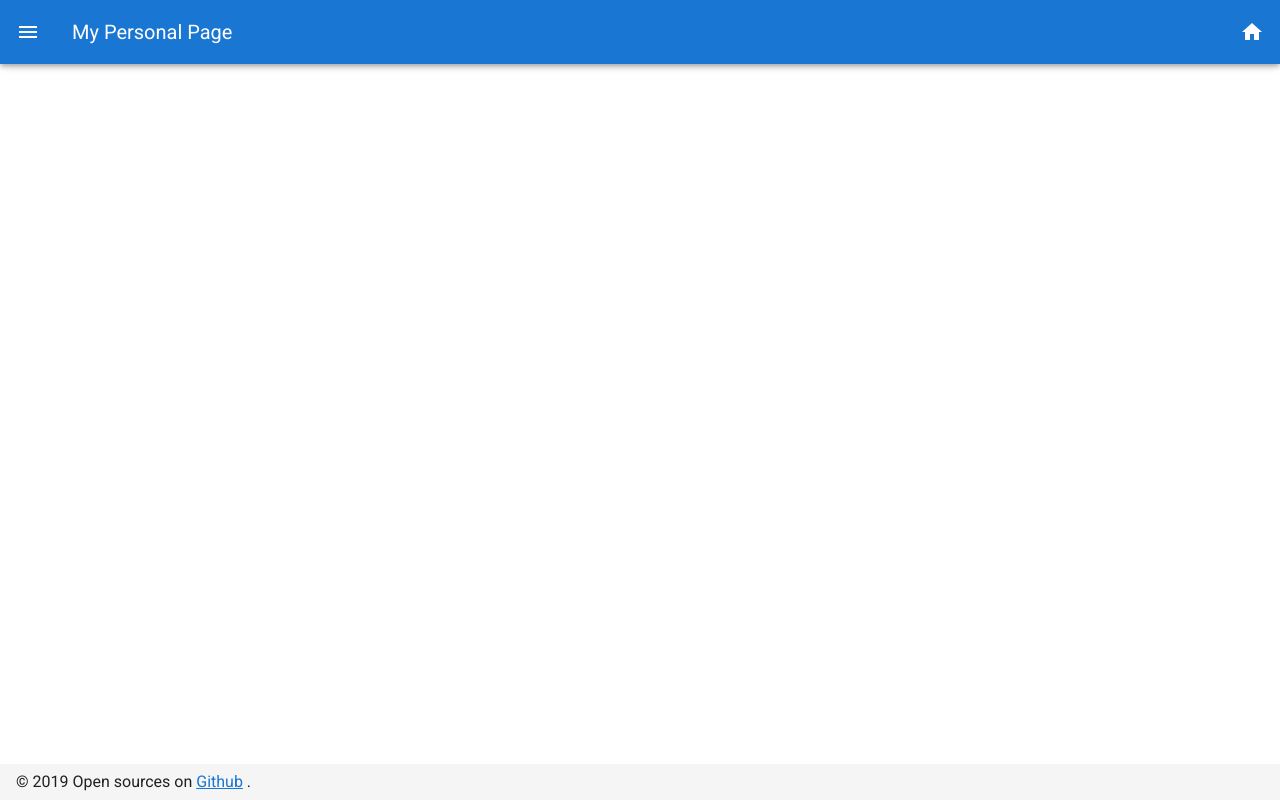
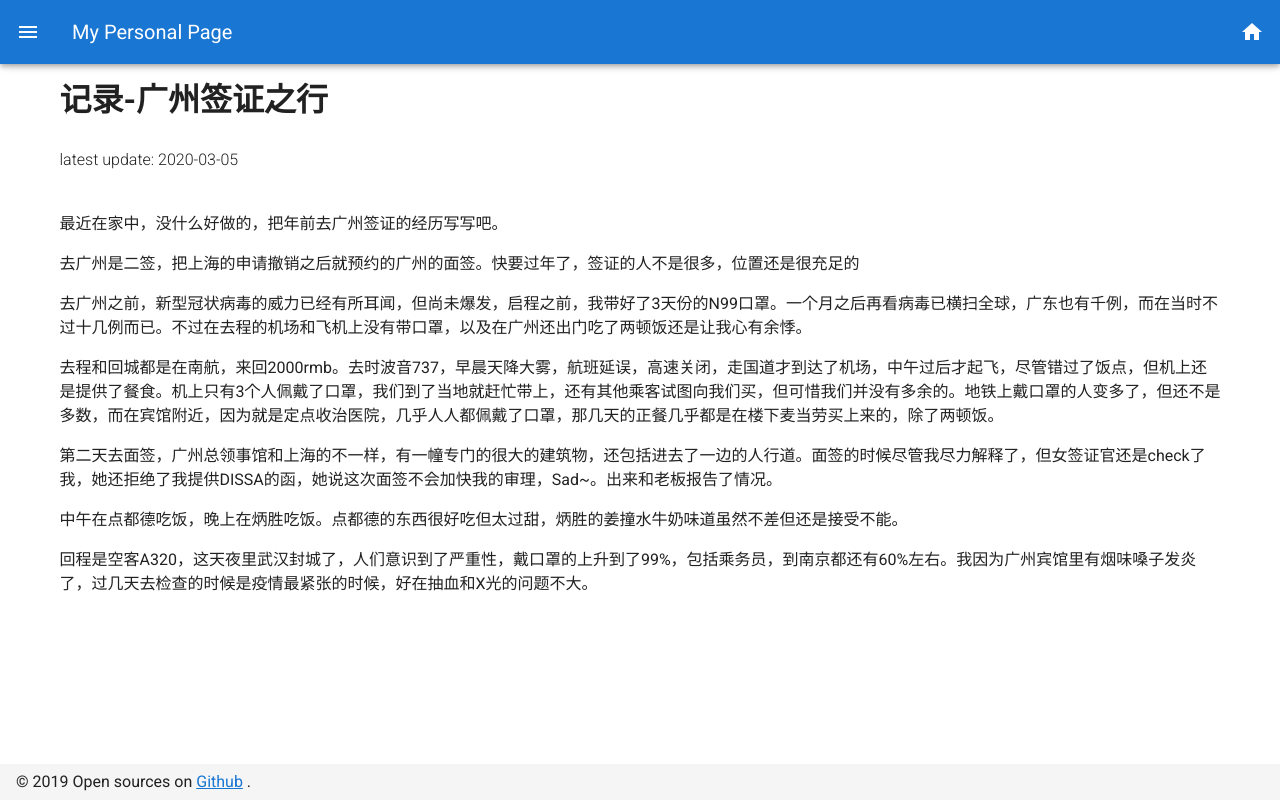
Before and after one commit to jialanxin/personalPage, a Nuxt app: page /posts/VisaGuangzhou in a window 1280 px wide. Built offline with nearby package versions, Linux system fonts and the light colour scheme.

Commit message:
write VisaGuangzhou

```diff
--- a/pages/index.vue
+++ b/pages/index.vue
@@ -33,6 +33,12 @@ export default {
     return {
       posts: [
         {
+          id: 5,
+          title: "记录-广州签证之行",
+          lastUpdate: "2020-03-05",
+          link: "/posts/VisaGuangzhou"
+        },
+        {
           id: 4,
           title: "安装ArchWSL",
           lastUpdate: "2020-03-02",
--- /dev/null
+++ b/pages/posts/VisaGuangzhou.vue
@@ -0,0 +1,43 @@
+<template>
+<v-container>
+  <v-row>
+    <v-col>
+      <h1>{{title}}</h1>
+    </v-col>
+  </v-row>
+  <v-row>
+    <v-col>
+      <p class="font-weight-light">latest update: {{lastUpdate}}</p>
+    </v-col>
+  </v-row>
+  <v-row>
+    <v-col>
+        <p>最近在家中，没什么好做的，把年前去广州签证的经历写写吧。</p>
+        <p>去广州是二签，把上海的申请撤销之后就预约的广州的面签。快要过年了，签证的人不是很多，位置还是很充足的</p>
+        <p>去广州之前，新型冠状病毒的威力已经有所耳闻，但尚未爆发，启程之前，我带好了3天份的N99口罩。一个月之后再看病毒已横扫全球，广东也有千例，而在当时不过十几例而已。不过在去程的机场和飞机上没有带口罩，以及在广州还出门吃了两顿饭还是让我心有余悸。</p>
+        <p>去程和回城都是在南航，来回2000rmb。去时波音737，早晨天降大雾，航班延误，高速关闭，走国道才到达了机场，中午过后才起飞，尽管错过了饭点，但机上还是提供了餐食。机上只有3个人佩戴了口罩，我们到了当地就赶忙带上，还有其他乘客试图向我们买，但可惜我们并没有多余的。地铁上戴口罩的人变多了，但还不是多数，而在宾馆附近，因为就是定点收治医院，几乎人人都佩戴了口罩，那几天的正餐几乎都是在楼下麦当劳买上来的，除了两顿饭。</p>
+        <p>第二天去面签，广州总领事馆和上海的不一样，有一幢专门的很大的建筑物，还包括进去了一边的人行道。面签的时候尽管我尽力解释了，但女签证官还是check了我，她还拒绝了我提供DISSA的函，她说这次面签不会加快我的审理，Sad~。出来和老板报告了情况。</p>
+        <p>中午在点都德吃饭，晚上在炳胜吃饭。点都德的东西很好吃但太过甜，炳胜的姜撞水牛奶味道虽然不差但还是接受不能。</p>
+        <p>回程是空客A320，这天夜里武汉封城了，人们意识到了严重性，戴口罩的上升到了99%，包括乘务员，到南京都还有60%左右。我因为广州宾馆里有烟味嗓子发炎了，过几天去检查的时候是疫情最紧张的时候，好在抽血和X光的问题不大。</p>
+    </v-col>
+  </v-row>
+</v-container>
+</template>
+
+<script>
+
+export default {
+  data(){
+    return {
+      title: "记录-广州签证之行",
+      lastUpdate:"2020-03-05"
+    }
+  },
+  head(){
+    return {
+      title: this.title
+    }
+  }
+
+}
+</script>
```
Also changed, not shown: 1 other file (tests, documents, lock files or other folders).
